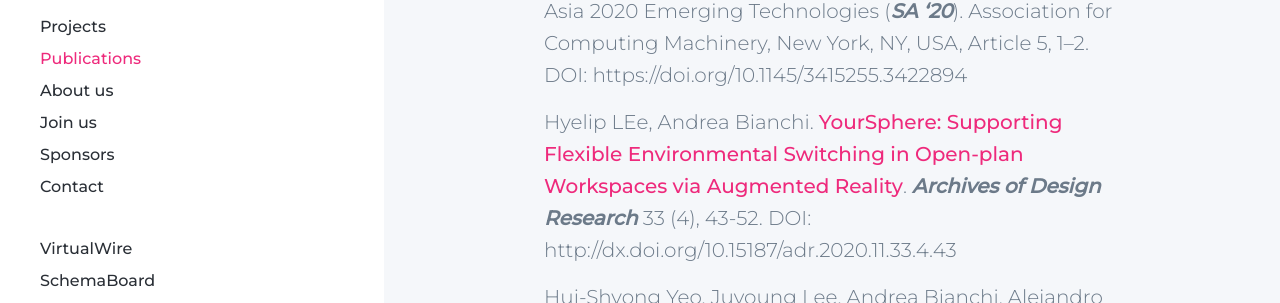
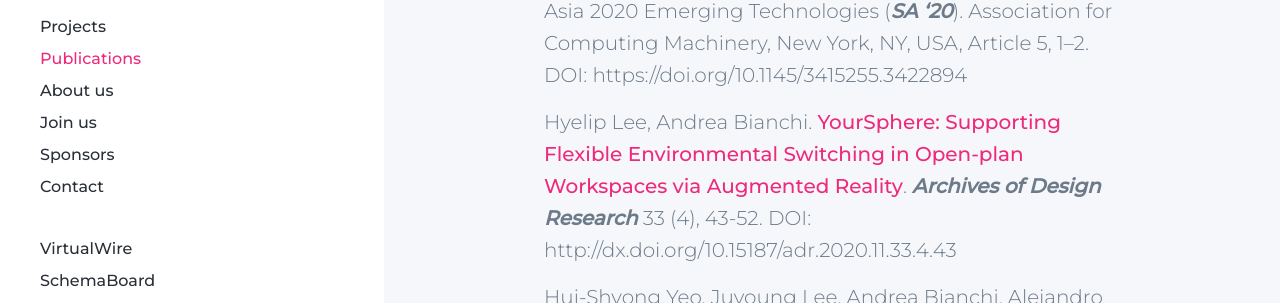
Before and after one commit to namelesspal18/makinteractlab.github.io, a Jekyll site: the page built from _pages/publications.md, in a window 1280 px wide and 900 px high, scrolled down 1645 px. Shown: the part 150-453 px from the top of the window. Built offline with Jekyll 4.4.1, drawn with Linux system fonts in a browser that asks for light colours; nearby versions of some CDN libraries.

```diff
--- a/_pages/publications.md
+++ b/_pages/publications.md
@@ -45,7 +45,7 @@ Hyein Lee, Yoonji Kim, and Andrea Bianchi. 2020. **MAScreen: Augmenting Speech w
 
 Neung Ryu, Myung Jin Kim, and Andrea Bianchi. 2020. **Demonstration of ElaStick: A Variable Stiffness Display for Rendering Handheld Flexible Object**. In SIGGRAPH Asia 2020 Emerging Technologies (_SA ‘20_). Association for Computing Machinery, New York, NY, USA, Article 5, 1–2. DOI: [https://doi.org/10.1145/3415255.3422894](https://doi.org/10.1145/3415255.3422894)
 
-Hyelip LEe, Andrea Bianchi. **YourSphere: Supporting Flexible Environmental Switching in Open-plan Workspaces via Augmented Reality**. _Archives of Design Research_ 33 (4), 43-52. DOI: [http://dx.doi.org/10.15187/adr.2020.11.33.4.43](http://dx.doi.org/10.15187/adr.2020.11.33.4.43)
+Hyelip Lee, Andrea Bianchi. **YourSphere: Supporting Flexible Environmental Switching in Open-plan Workspaces via Augmented Reality**. _Archives of Design Research_ 33 (4), 43-52. DOI: [http://dx.doi.org/10.15187/adr.2020.11.33.4.43](http://dx.doi.org/10.15187/adr.2020.11.33.4.43)
 
 Hui-Shyong Yeo, Juyoung Lee, Andrea Bianchi, Alejandro Samboy, Hideki Koike, Woontack Woo, and Aaron Quigley. 2020. **WristLens: Enabling Single-Handed Surface Gesture Interaction for Wrist-Worn Devices Using Optical Motion Sensor**. In <i>Proceedings of the Augmented Humans International Conference</i> (_AHs '20_). Association for Computing Machinery, New York, NY, USA, Article 27, 1–8. DOI: [https://doi.org/10.1145/3384657.3384797](https://doi.org/10.1145/3384657.3384797)
 
```
